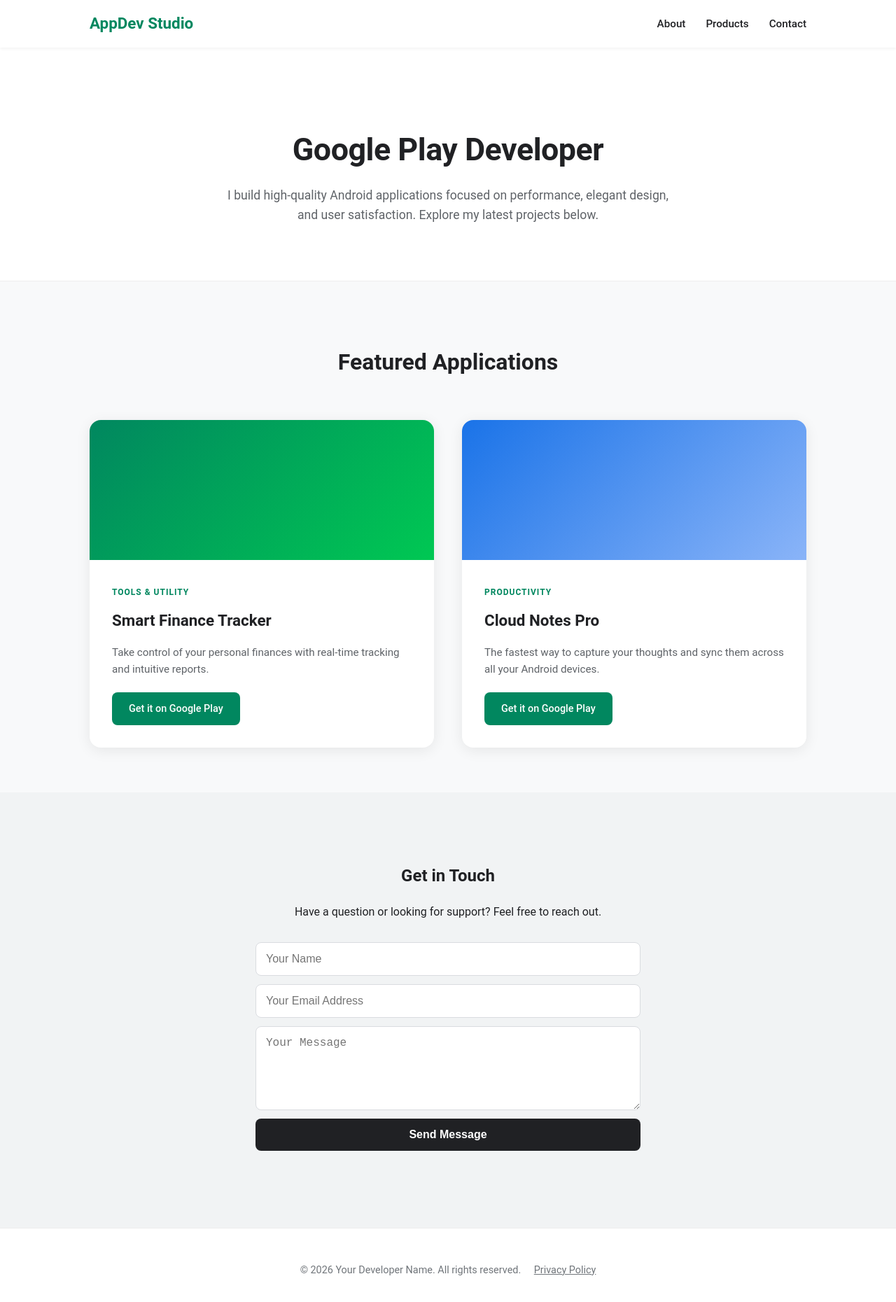
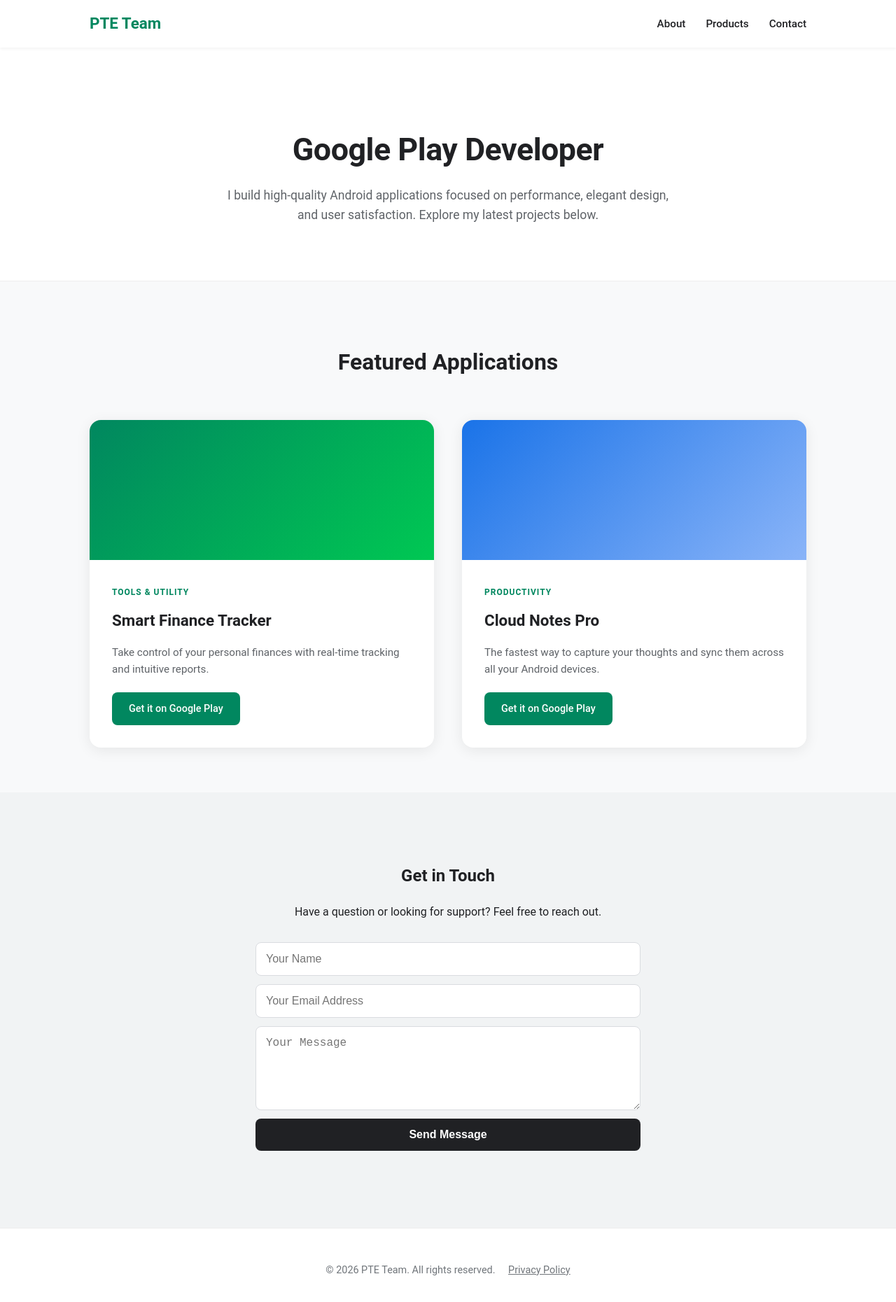
Before and after one commit to pte-team/my-website, a plain HTML site: page index.html in a window 1280 px wide. Shown: the whole page at 70% size. Drawn offline with Linux system fonts and the light colour scheme.

Commit message:
Update index.html

```diff
--- a/index.html
+++ b/index.html
@@ -51,7 +51,7 @@
 <body>
 
     <nav>
-        <div class="logo">AppDev Studio</div>
+        <div class="logo">PTE Team</div>
         <div>
             <a href="#about">About</a>
             <a href="#apps">Products</a>
@@ -101,7 +101,7 @@
     </section>
 
     <footer>
-        &copy; 2026 Your Developer Name. All rights reserved.
+        &copy; 2026 PTE Team. All rights reserved.
         <a href="policy.html">Privacy Policy</a>
     </footer>
 
```
